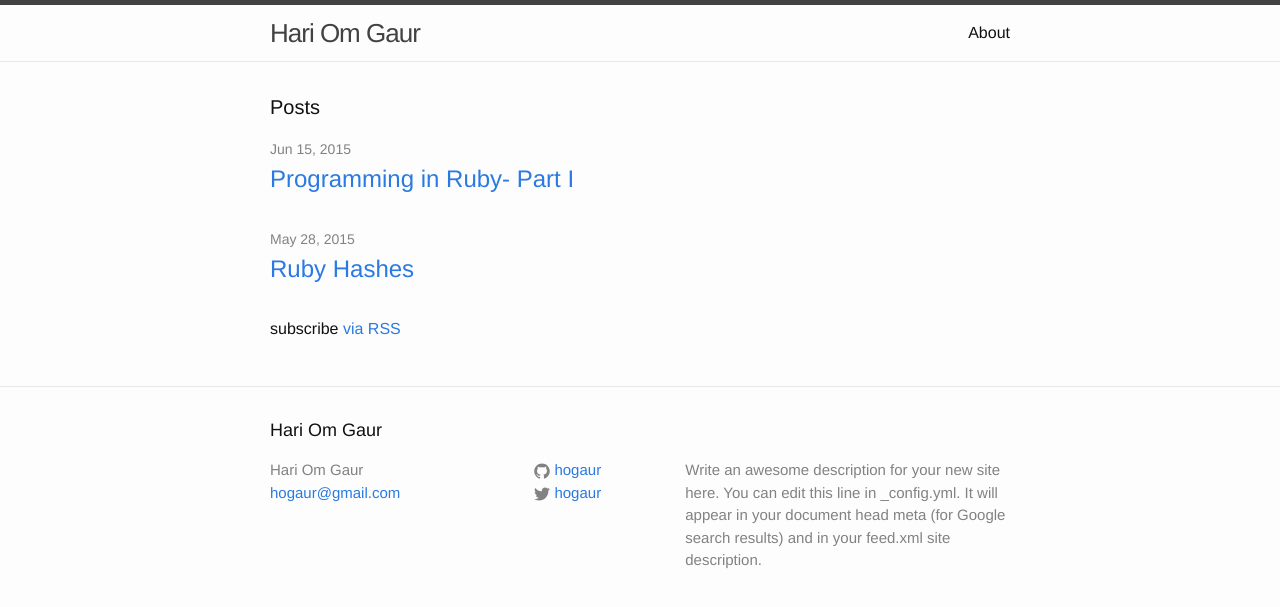
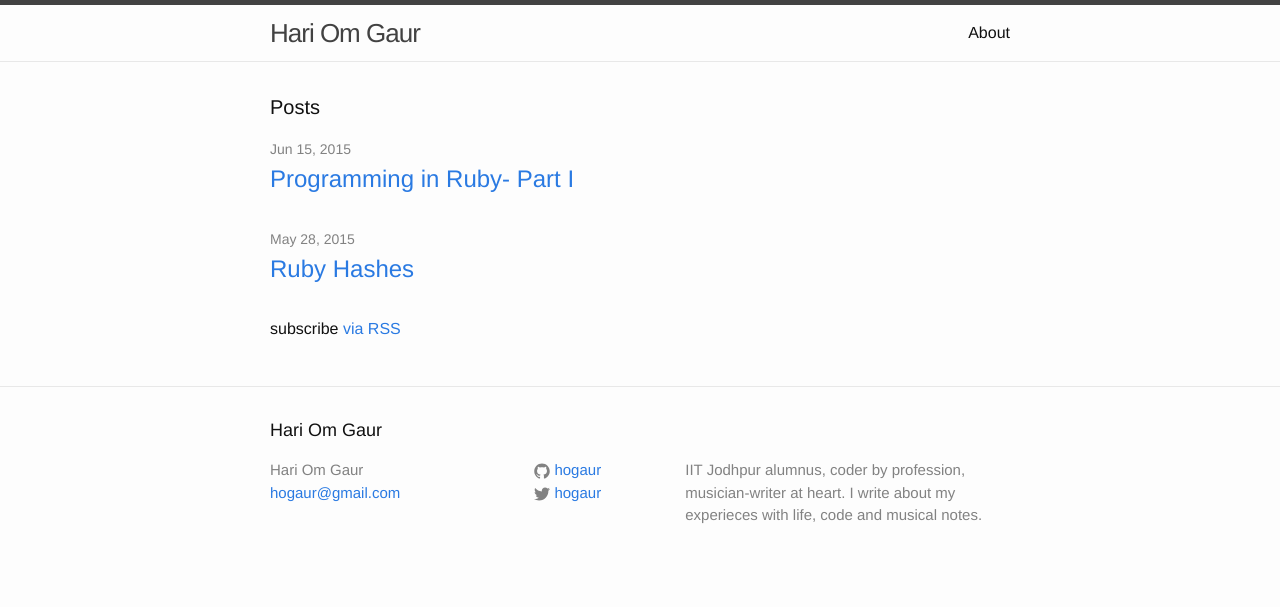
Before and after one commit to hogaur/hogaur.github.io, a Jekyll site: the page built from index.html, in a window 1280 px wide. Shown: the top 607 px of the page. Built offline with Jekyll 4.4.1, drawn with Linux system fonts in a browser that asks for light colours.

Commit message:
basic site changes

```diff
--- a/_config.yml
+++ b/_config.yml
@@ -2,9 +2,9 @@
 title: Hari Om Gaur
 email: hogaur@gmail.com
 description: > # this means to ignore newlines until "baseurl:"
-  Write an awesome description for your new site here. You can edit this
-  line in _config.yml. It will appear in your document head meta (for
-  Google search results) and in your feed.xml site description.
+    IIT Jodhpur alumnus,
+    coder by profession,
+    musician-writer at heart. I write about my experieces with life, code and musical notes.
 baseurl: "" # the subpath of your site, e.g. /blog/
 url: "http://hogaur.github.io" # the base hostname & protocol for your site
 twitter_username: hogaur
```
Also changed, not shown: 4 other files.
